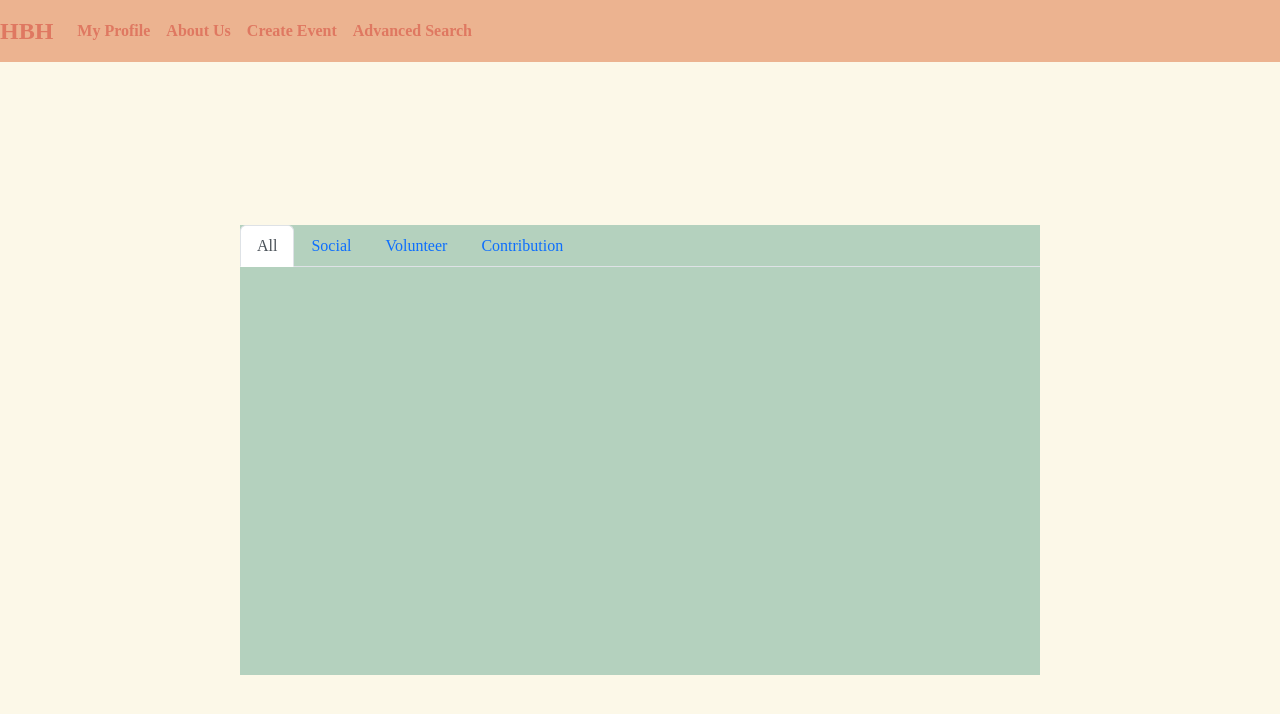
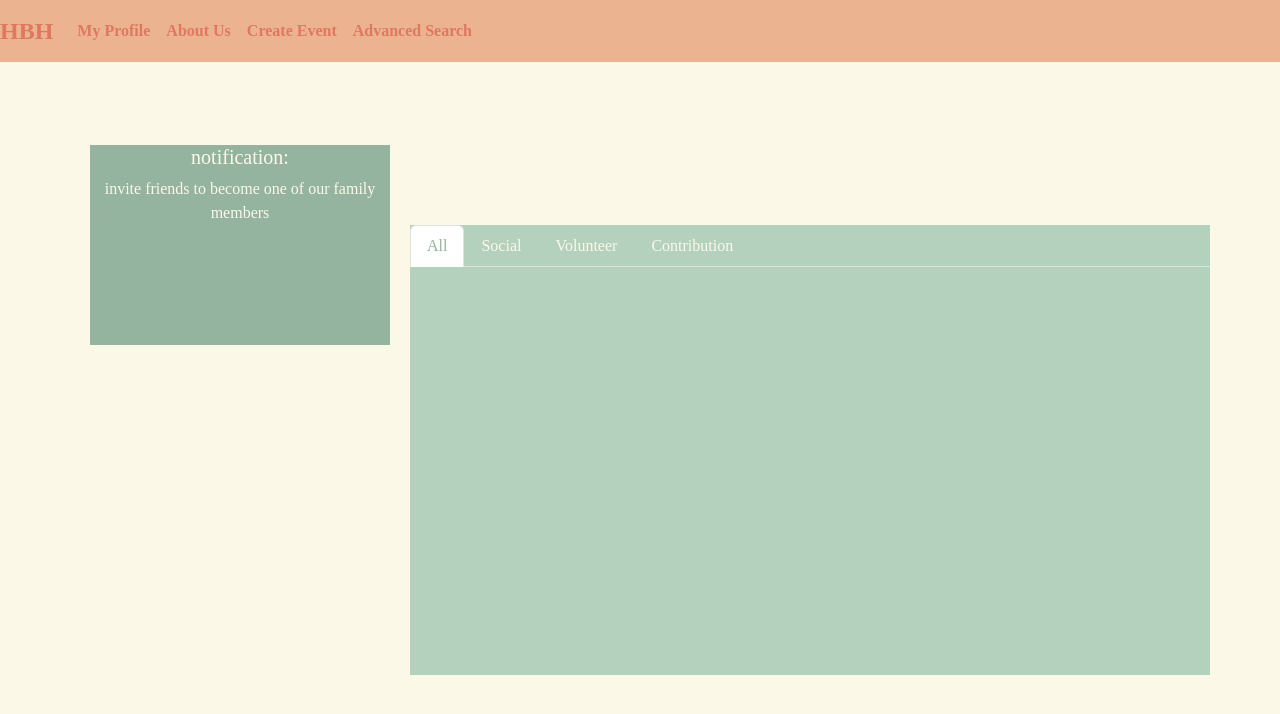
Before and after one commit to hilaezra/handbyhandpro, a React (Vite) app in the folder handbyhand.client/: page /home in a window 1280 px wide. Shown: the top 714 px of the page. Built offline with nearby package versions, Linux system fonts and the light colour scheme.

Commit message:
finish about us page change home page

```diff
--- a/handbyhand.client/src/components/AboutUsPage/AboutUsPage.css
+++ b/handbyhand.client/src/components/AboutUsPage/AboutUsPage.css
@@ -21,7 +21,7 @@
 }
 
 .purpose-text {
-    margin-top: 1100px;
+    margin-top: 700px;
     padding: 15px;
     font-size: 20px;
     width: 100%;
@@ -53,7 +53,9 @@
     color: #ECB390;
     font-size: 18px;
     font-weight: bold;
-    margin-left: 100px;
+    margin-left: 150px;
+    margin-top: 20px;
+
   }
 
   .circle2 {
@@ -67,7 +69,7 @@
     color: #ECB390;
     font-size: 20px;
     font-weight: bold;
-    margin-left: 400px;
+    margin-left: 450px;
   }
 
   .circle3 {
@@ -81,9 +83,19 @@
     color: #ECB390;
     font-size: 16px;
     font-weight: bold;
-    margin-left: 900px;
-    margin-bottom:200px;
+    margin-top: 100px;
+    margin-left: 450px;
 
+  }
+
+  .wrapper {
+    /* Set the display property to flex for horizontal alignment */
+    display: flex;
+  }
+
+  .circle1, .circle3 {
+    /* Set the display property to inline-block for side-by-side positioning */
+    display: inline-block;
   }
 
   .moto {
--- a/handbyhand.client/src/components/AboutUsPage/AboutUsPage.jsx
+++ b/handbyhand.client/src/components/AboutUsPage/AboutUsPage.jsx
@@ -15,20 +15,21 @@ const AboutUsPage = () => {
 
       <h5 className="sub-title">We provide assistance for:</h5>
 
-      <div class="circle1">
-        <p> Individuals seeking <br/> spontaneous or regular volunteering
-          opportunities according to their skills and availability. </p>
+      <div className="wrapper">
+        <div class="circle1">
+          <p> <br /> <br /> Individuals seeking <br /> spontaneous or regular volunteering
+            opportunities according to their skills and availability. </p>
+        </div>
+
+      <div class="circle3">
+        <p> <br /> <br /> Donating or <br /> receiving furniture, clothing, and <br /> similar items.</p>
+      </div>
       </div>
 
       <div class="circle2">
-        <p>Public entities or <br/> private individuals in need of volunteers
-          or donated goods <br/> for charity events <br/> and non-profit activities. </p>
+        <p>Public entities or <br /> private individuals in need of volunteers
+          or donated goods <br /> for charity events <br /> and non-profit activities. </p>
       </div>
-
-      <div class="circle3">
-        <p> Donating or <br/> receiving furniture, clothing, and <br/> similar items.</p>
-      </div>
-
 
       <h2 className="moto">Let us help you become better people for a better world</h2>
 
--- /dev/null
+++ b/handbyhand.client/src/components/HomePage/HomePage.css
@@ -0,0 +1,22 @@
+.wrapper {
+    /* Set the display property to flex for horizontal alignment */
+    display: flex;
+}
+
+.home-page-tabs,
+.notification {
+    /* Set the display property to inline-block for side-by-side positioning */
+    display: inline-block;
+}
+
+.notification {
+    margin-top: 400px;
+    width: 300px;
+    height: 200px;
+    margin: 20px;
+    background-color: #94B49F;
+    color: #FCF8E8;
+    overflow-y: scroll;
+    /* Set a high z-index to position the element above the navbar */
+    /* z-index: 9999; */
+}
--- a/handbyhand.client/src/components/HomePage/HomePage.jsx
+++ b/handbyhand.client/src/components/HomePage/HomePage.jsx
@@ -1,13 +1,23 @@
 import React from 'react'
-import axios from 'axios'
 import HomePageTabs from "./HomePageTabs"
+import 'bootstrap/dist/css/bootstrap.css';
+import './HomePage.css'
 
 
 const HomePage = () => {
 
   return (
-    <div >
-      <HomePageTabs/>
+    <div class="wrapper">
+
+      <div class="notification">
+        <h5>notification:</h5>
+        <p> invite friends to become one of our family members</p>
+      </div>
+
+      <div class="home-page-tabs">
+        <HomePageTabs />
+      </div>
+
     </div>
   )
 }
--- a/handbyhand.client/src/components/HomePage/HomePageTabs.css
+++ b/handbyhand.client/src/components/HomePage/HomePageTabs.css
@@ -2,9 +2,20 @@
     margin-top: 100px;
     background-color: #b4d1be;
     width: 800px;
-min-width:800px;
+    min-width: 800px;
     min-height: 450px;
     max-height: 450px;
     overflow-y: scroll;
 
 }
+
+/* Set the color of the tab titles */
+.nav-tabs .nav-item .nav-link {
+    color: #FCF8E8;
+    font-size: 16px;
+}
+
+/* Set the color of the active tab title */
+.nav-tabs .nav-item .nav-link.active {
+    color: #94B49F;
+}
--- a/handbyhand.client/src/components/SignUpPage/SignUpPage.jsx
+++ b/handbyhand.client/src/components/SignUpPage/SignUpPage.jsx
@@ -67,7 +67,7 @@ const SignUpPage = () => {
                 <input className="text-field" name='lastname' value={lastname} onChange={handleLastnameChange} />
             </div>
             <div>
-                <label htmlFor="email">email: </label>
+                <label className="login-lab" type="email" htmlFor="email">email: </label>
                 <input name='email' value={email} onChange={handleEmailChange} />
             </div>
             <div>
```
Lines whose indentation alone changed are shown as unchanged.
